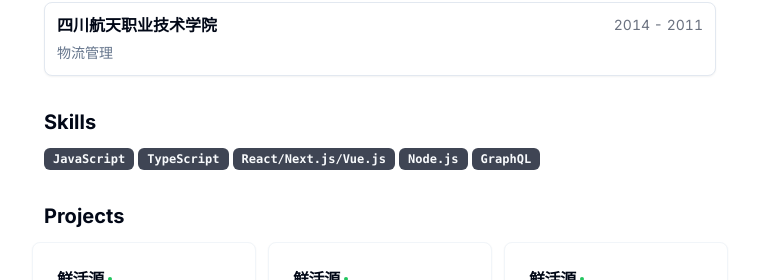
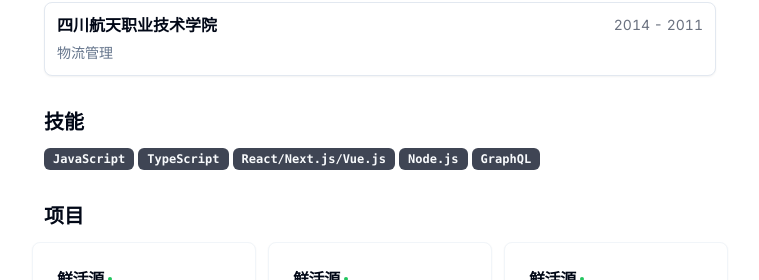
Before and after one commit to yikejason/cv, a Next.js app: page / in a window 1280 px wide. Shown: the part 1164-1444 px from the top of the page, without its empty margins (260-1019 px from the left). Built offline with nearby package versions, Linux system fonts and the light colour scheme.

Commit message:
updated project content

```diff
--- a/src/app/page.tsx
+++ b/src/app/page.tsx
@@ -103,7 +103,7 @@ export default function Home() {
           })}
         </Section>
         <Section>
-          <h2 className="text-xl font-bold">Skills</h2>
+          <h2 className="text-xl font-bold">技能</h2>
           <div className="flex flex-wrap gap-1">
             {MY_RESUME_DATA.skills.map((skill) => {
               return <Badge key={skill}>{skill}</Badge>;
@@ -111,7 +111,7 @@ export default function Home() {
           </div>
         </Section>
         <Section className="scroll-mb-16">
-          <h2 className="text-xl font-bold">Projects</h2>
+          <h2 className="text-xl font-bold">项目</h2>
           <div className="-mx-3 grid grid-cols-1 gap-3 md:grid-cols-2 lg:grid-cols-3 print:grid-cols-3 print:gap-2">
             {MY_RESUME_DATA.projects.map((project) => {
               return (
```
